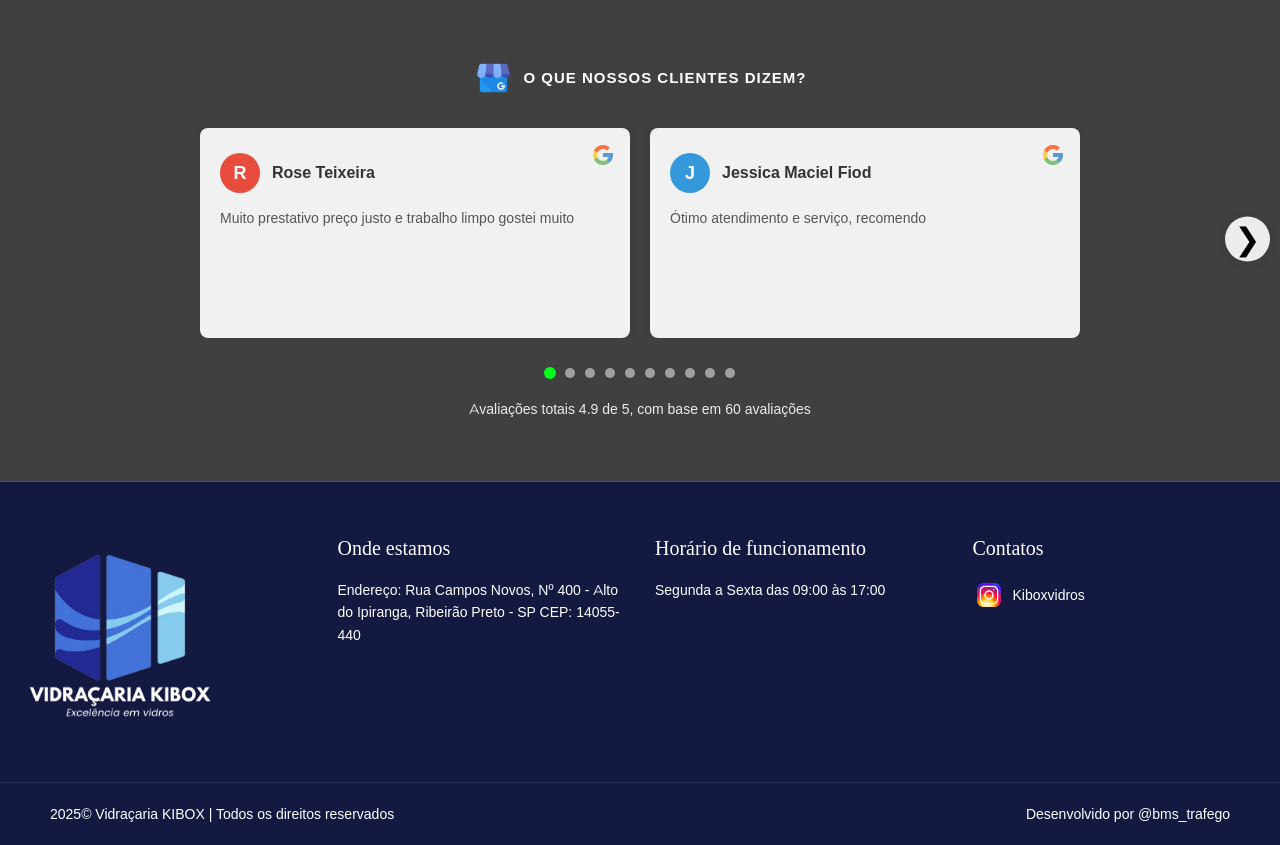
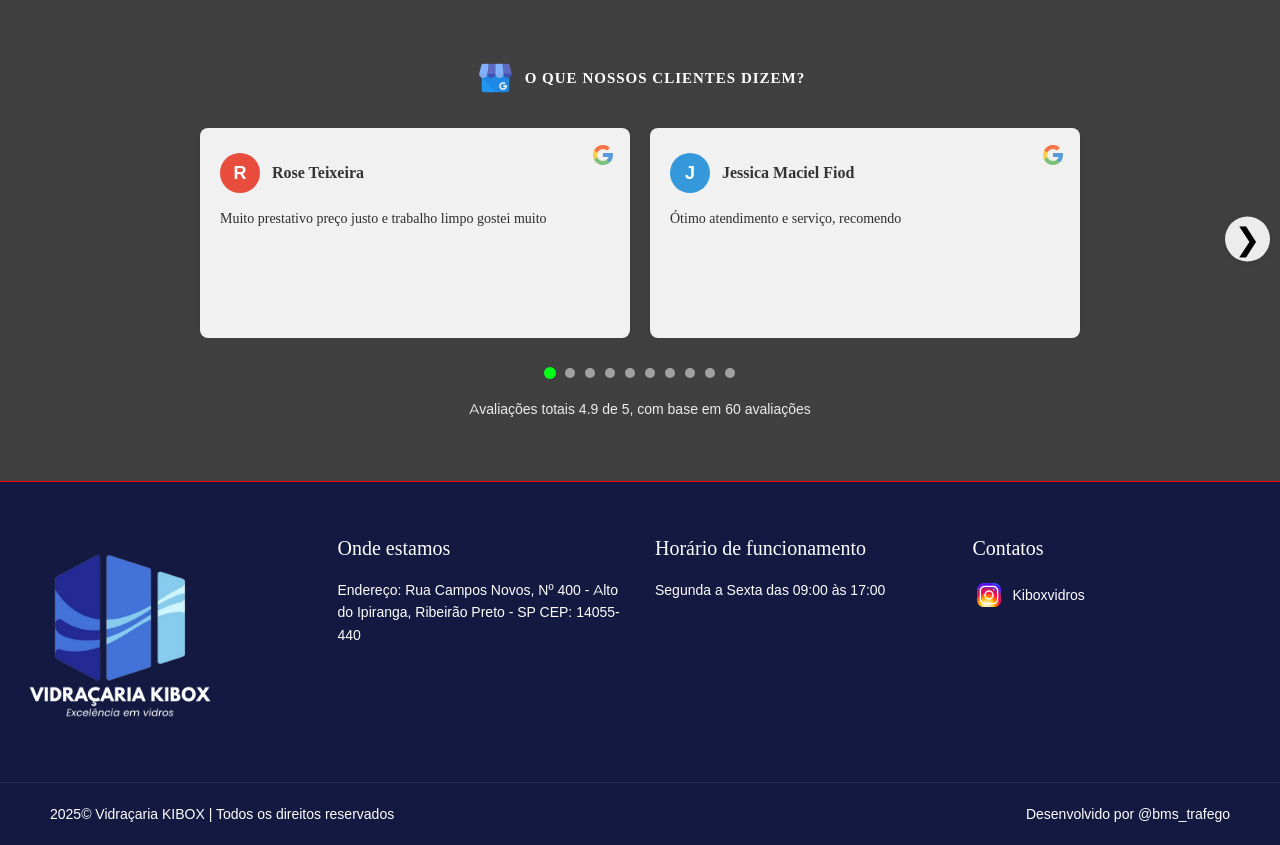
Before and after one commit to vidracariakibox/vidracariakibox.github.io, a plain HTML site: page index.html in a window 1280 px wide. Shown: the part 1432-2277 px from the top of the page. Drawn offline with Linux system fonts and the light colour scheme; a web font is replaced by a local one.

Commit message:
Ajuste de fontes 3ª dobra

```diff
--- a/styles.css
+++ b/styles.css
@@ -541,7 +541,7 @@ header h1 {
 }
 
 .testimonials h2 {
-    font-family: 'Montserrat', sans-serif;
+    font-family: 'Montserrat';
     font-size: clamp(14px, 3vw, 15px);
     color: #FFFFFF;
     text-transform: uppercase;
@@ -630,18 +630,21 @@ header h1 {
 }
 
 .review-header p {
+    font-family: 'montserrat';
     margin: 0;
     color: #333;
     font-size: 16px;
-    font-weight: 600;
+    font-weight: bold;
 }
 
 .review-text {
+    font-family: 'Montserrat';
     font-size: 14px;
-    color: #555;
+    color: #2e2e2e;
     margin: 0;
     line-height: 1.5;
     flex-grow: 1;
+    font-weight: 500;
 }
 
 .testimonials .testimonial-prev,
```
